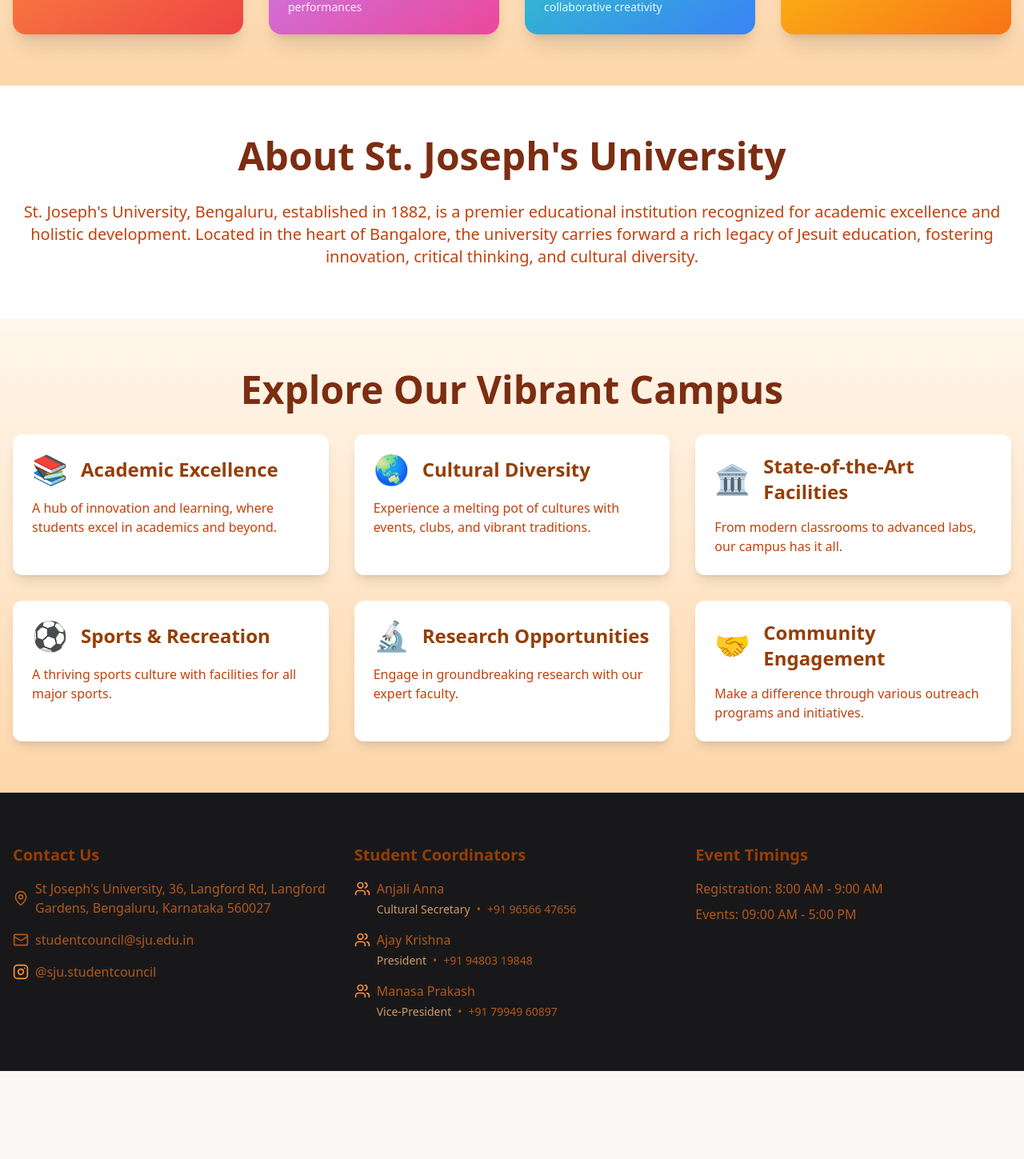
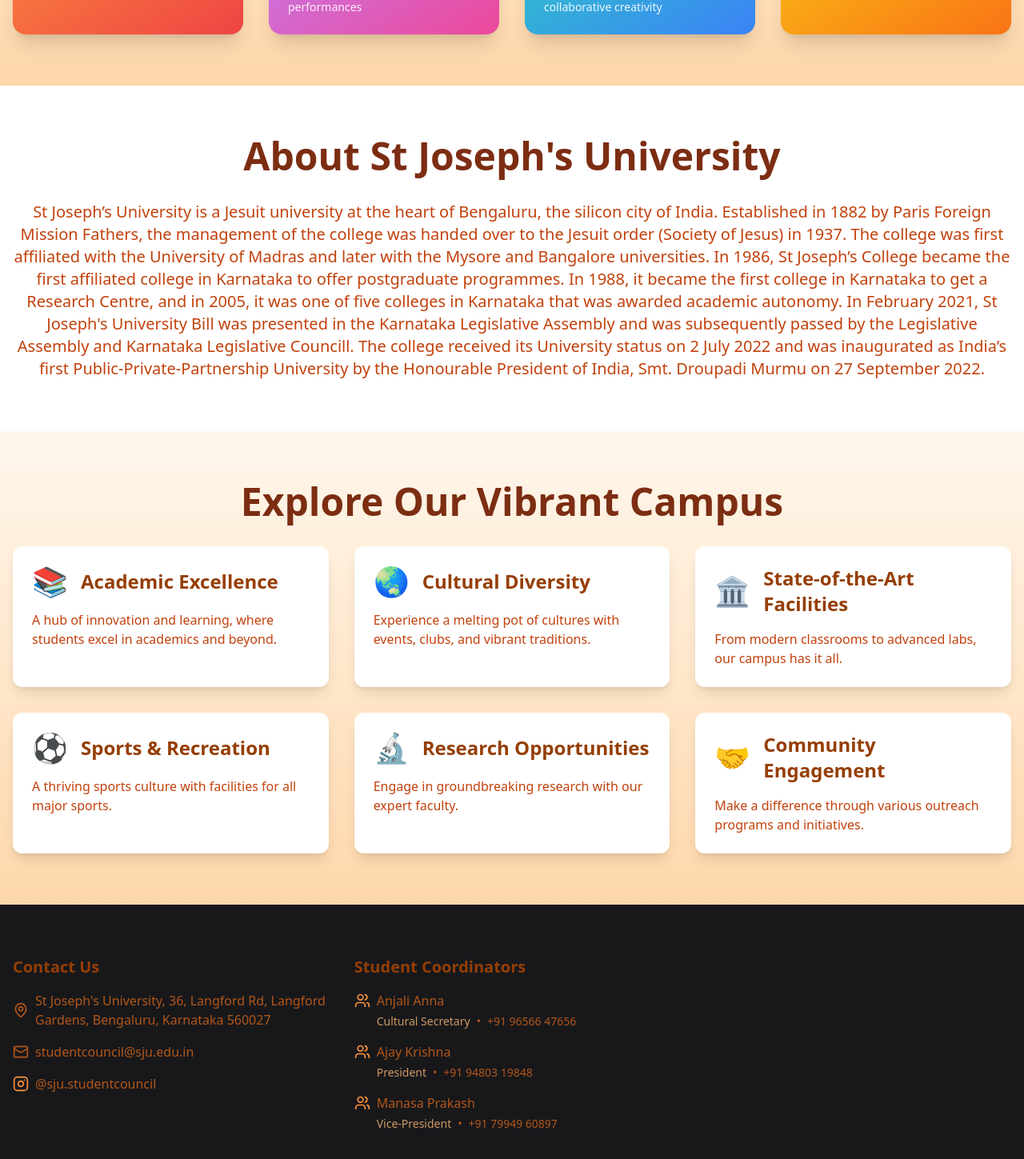
Before and after one commit to ammar-codeable/visages, a React (Vite) app: page / in a window 1280 px wide. Shown: the part 1321-2770 px from the top of the page at 80% size. Before the commit the page ends 2660 px from the top, so only its background shows below. Built offline with nearby package versions, Linux system fonts and the light colour scheme.

Commit message:
feat: update Home and Footer components with enhanced university description and remove event timings section

```diff
--- a/src/app/routes/home/Home.tsx
+++ b/src/app/routes/home/Home.tsx
@@ -53,14 +53,26 @@ const Home = () => (
       >
         <div className="container mx-auto px-4">
           <h2 className="mb-8 text-center text-4xl font-extrabold text-orange-900 sm:text-5xl">
-            About St. Joseph's University
+            About St Joseph's University
           </h2>
           <p className="text-center text-lg text-orange-700 sm:text-xl">
-            St. Joseph's University, Bengaluru, established in 1882, is a
-            premier educational institution recognized for academic excellence
-            and holistic development. Located in the heart of Bangalore, the
-            university carries forward a rich legacy of Jesuit education,
-            fostering innovation, critical thinking, and cultural diversity.
+            St Joseph’s University is a Jesuit university at the heart of
+            Bengaluru, the silicon city of India. Established in 1882 by Paris
+            Foreign Mission Fathers, the management of the college was handed
+            over to the Jesuit order (Society of Jesus) in 1937. The college was
+            first affiliated with the University of Madras and later with the
+            Mysore and Bangalore universities. In 1986, St Joseph’s College
+            became the first affiliated college in Karnataka to offer
+            postgraduate programmes. In 1988, it became the first college in
+            Karnataka to get a Research Centre, and in 2005, it was one of five
+            colleges in Karnataka that was awarded academic autonomy. In
+            February 2021, St Joseph's University Bill was presented in the
+            Karnataka Legislative Assembly and was subsequently passed by the
+            Legislative Assembly and Karnataka Legislative Councill. The college
+            received its University status on 2 July 2022 and was inaugurated as
+            India’s first Public-Private-Partnership University by the
+            Honourable President of India, Smt. Droupadi Murmu on 27 September
+            2022.
           </p>
         </div>
       </motion.div>
--- a/src/components/Footer.tsx
+++ b/src/components/Footer.tsx
@@ -105,21 +105,6 @@ const Footer = () => {
               </div>
             </div>
           </motion.div>
-
-          <motion.div
-            initial={{ opacity: 0, y: 20 }}
-            whileInView={{ opacity: 1, y: 0 }}
-            viewport={{ once: true }}
-            transition={{ delay: 0.3 }}
-          >
-            <h3 className="mb-4 text-xl font-semibold text-primary">
-              Event Timings
-            </h3>
-            <div className="flex flex-col gap-2 text-secondary">
-              <p>Registration: 8:00 AM - 9:00 AM</p>
-              <p>Events: 09:00 AM - 5:00 PM</p>
-            </div>
-          </motion.div>
         </div>
       </div>
     </footer>
```
